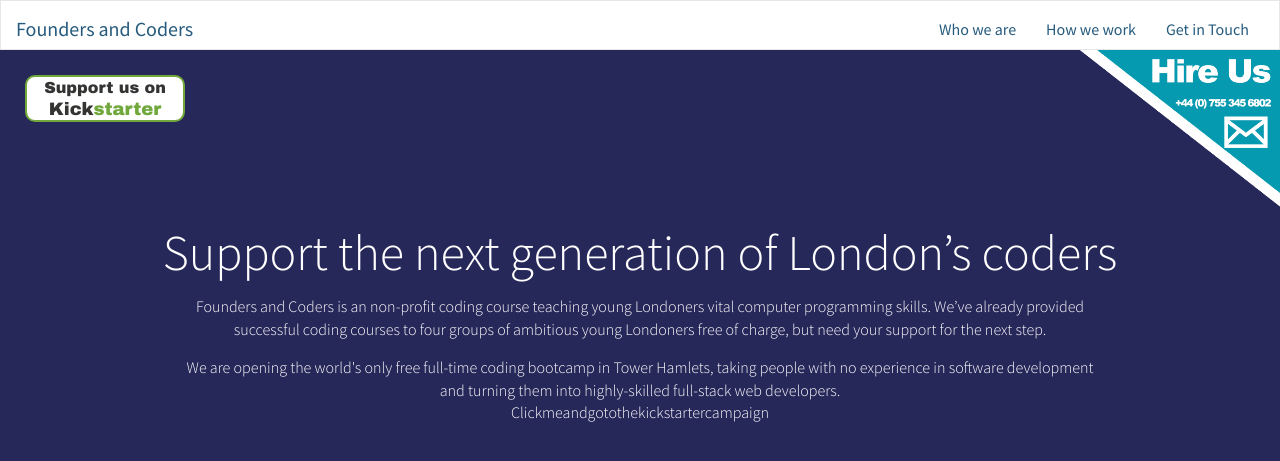
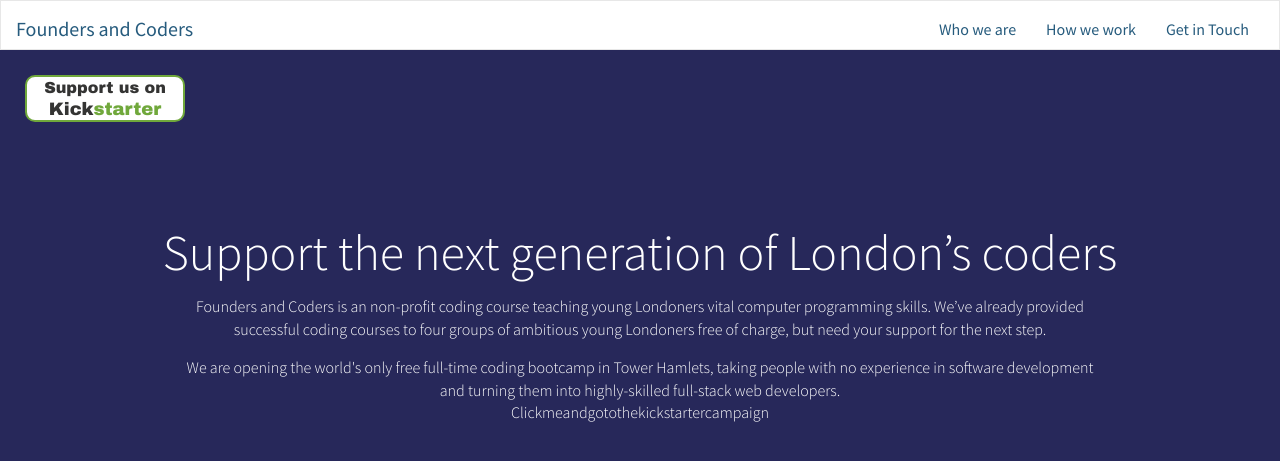
Before and after one commit to sofer/foundersandcoders, a Jekyll site: the page built from index.html, in a window 1280 px wide and 900 px high. Shown: the top 461 px of the window. Built offline with Jekyll 4.4.1, drawn with Linux system fonts in a browser that asks for light colours; nearby versions of some CDN libraries.

Commit message:
moved hireus out of kickstarter landing page

```diff
--- a/css/main.css
+++ b/css/main.css
@@ -287,14 +287,6 @@
 .kickstarter .share_box .ksbutton span {
   color: #70a83b;
 }
-.kickstarter .hireUs {
-  float: right;
-}
-.kickstarter .hireUs img {
-  margin-top: 50px;
-  width: 200px;
-  height: auto;
-}
 .kickstarter .container {
   padding-top: 25vh;
   font-family: "Source Sans Pro", sans-serif;
@@ -338,6 +330,13 @@
     bottom: 20px;
     animation-timing-function: ease-in;
   }
+}
+.home-page .hireUs {
+  float: right;
+}
+.home-page .hireUs img {
+  width: 300px;
+  height: auto;
 }
 .home-page .tagline {
   font-family: "Source Sans Pro", sans-serif;
--- a/index.html
+++ b/index.html
@@ -27,11 +27,7 @@
     		< \/a>-->
 		</div>
 		<!-- no idea what to do below... -->
-		<div class="hireUs">
-			<a href="mailto:contact@foundersandcoders.org">
-				<img src="img/hireusbutton.png">
-			</a>
-		</div>
+
 		<div class="container">
 			<h1>Support the next generation of London’s coders</h1>
 			<p> Founders and Coders is an non-profit coding course teaching young Londoners vital computer programming skills. We’ve already provided successful coding courses to four groups of ambitious young Londoners free of charge, but need your support for the next step.</p>
@@ -43,6 +39,11 @@
 	</div>
 	<!-- BANNER SECTION -->
 	<div class="tagline">
+		<div class="hireUs">
+			<a href="mailto:contact@foundersandcoders.org">
+				<img src="img/hireusbutton.png">
+			</a>
+		</div>
 		<div class="tagline_container container">
 			<img src="img/faclogo.png">
 			<p>We build fast, dynamic and intuitive web sites through the use of the latest and most efficient technologies, always endeavouring to stay ahead of the curve.</p>
```
Also changed, not shown: css/main.scss (+8 -8 lines), 1 other file.
